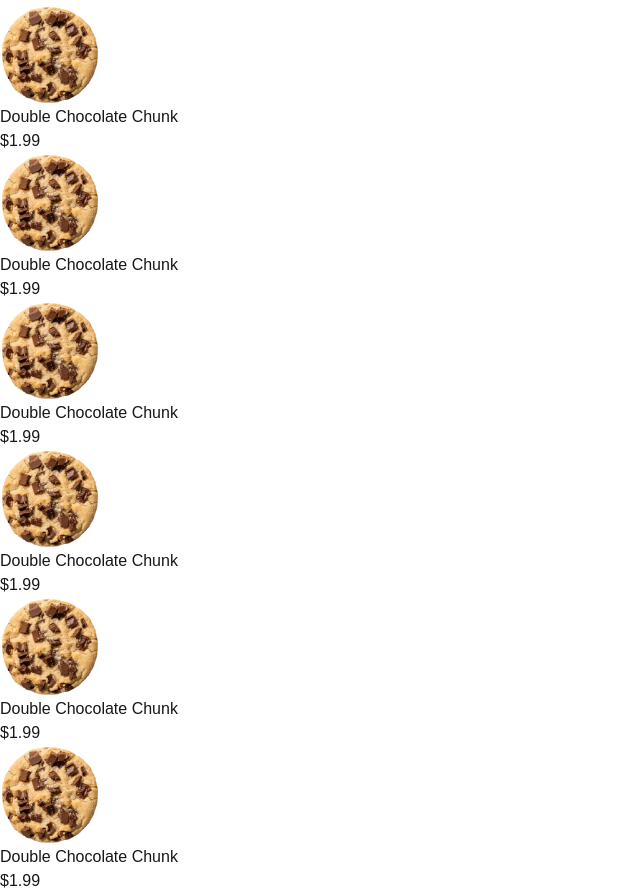
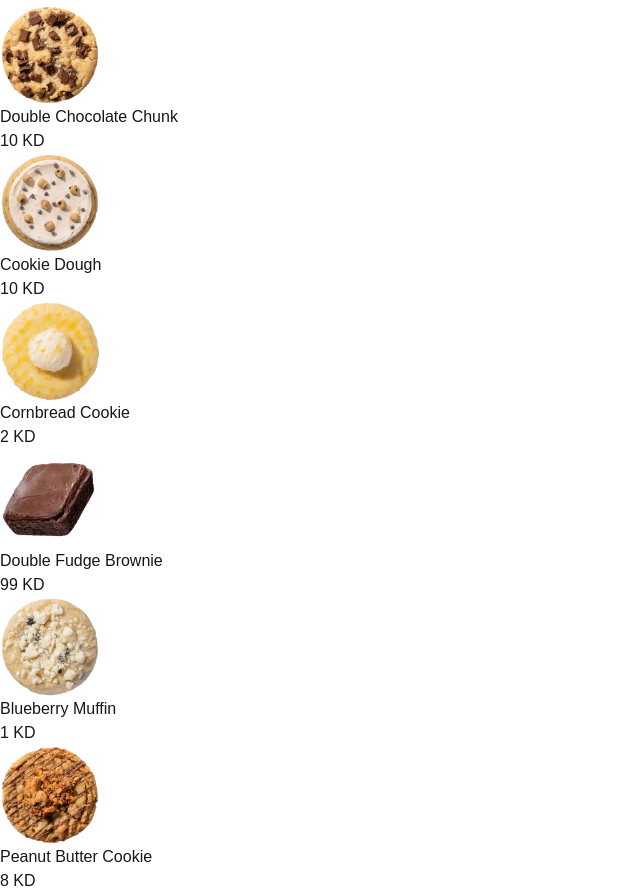
Before and after one commit to mshll-coded/nextjs-shop, a Next.js app: page / in a window 1280 px wide. Shown: the part 424-1317 px from the top of the page, without its empty margins (0-640 px from the left). Built offline with nearby package versions, Linux system fonts and the light colour scheme.

Commit message:
complete task 6

```diff
--- a/src/app/components/ProductItem.jsx
+++ b/src/app/components/ProductItem.jsx
@@ -1,17 +1,13 @@
 import Image from 'next/image';
 import { products } from '../data/products';
 
-function ProductItem() {
-  const product = products[0];
+function ProductItem({ name, image, price }) {
   return (
-    <div
-      key={product.name}
-      className="bg-zinc-900 rounded-3xl p-4 flex items-center shadow-lg w-[300px] h-[150px] gap-4 border-2 border-zinc-200/[.1]"
-    >
-      <Image src={product.image} alt={product.name} width={100} height={100} />
+    <div key={name} className="bg-zinc-900 rounded-3xl p-4 flex items-center shadow-lg w-[350px] h-[150px] gap-4 border-2 border-zinc-200/[.1]">
+      <Image src={image} alt={name} width={100} height={100} />
       <div className="flex flex-col gap-1">
-        <h3 className="text-zinc-200 text-xl font-bold">{product.name}</h3>
-        <p className="text-zinc-400 text-lg font-semibold">${product.price}</p>
+        <h3 className="text-zinc-200 text-xl font-bold">{name}</h3>
+        <p className="text-zinc-400 text-lg">{price} KD</p>
       </div>
     </div>
   );
--- a/src/app/components/ProductList.jsx
+++ b/src/app/components/ProductList.jsx
@@ -5,7 +5,7 @@ function ProductList() {
   return (
     <div className="flex gap-8 flex-wrap justify-center items-center mx-20">
       {products.map((product) => (
-        <ProductItem key={product.name} />
+        <ProductItem key={product.name} name={product.name} image={product.image} price={product.price} />
       ))}
     </div>
   );
--- a/src/app/data/products.jsx
+++ b/src/app/data/products.jsx
@@ -6,10 +6,10 @@ import imgBrownie from '../../assets/menu/fudgebrownie.webp';
 import imgPButter from '../../assets/menu/peanutbutter.webp';
 
 export const products = [
-  { name: 'Double Chocolate Chunk', price: 1.99, image: imgCChunk },
-  { name: 'Cookie Dough', price: 1.99, image: imgCDough },
-  { name: 'Cornbread Cookie', price: 0.99, image: imgCBCookie },
-  { name: 'Double Fudge Brownie', price: 2.99, image: imgBrownie },
-  { name: 'Blueberry Muffin', price: 0.99, image: imgBBMuffin },
-  { name: 'Peanut Butter Cookie', price: 1.99, image: imgPButter },
+  { name: 'Double Chocolate Chunk', price: 10, image: imgCChunk },
+  { name: 'Cookie Dough', price: 10, image: imgCDough },
+  { name: 'Cornbread Cookie', price: 2, image: imgCBCookie },
+  { name: 'Double Fudge Brownie', price: 99, image: imgBrownie },
+  { name: 'Blueberry Muffin', price: 1, image: imgBBMuffin },
+  { name: 'Peanut Butter Cookie', price: 8, image: imgPButter },
 ];
```
